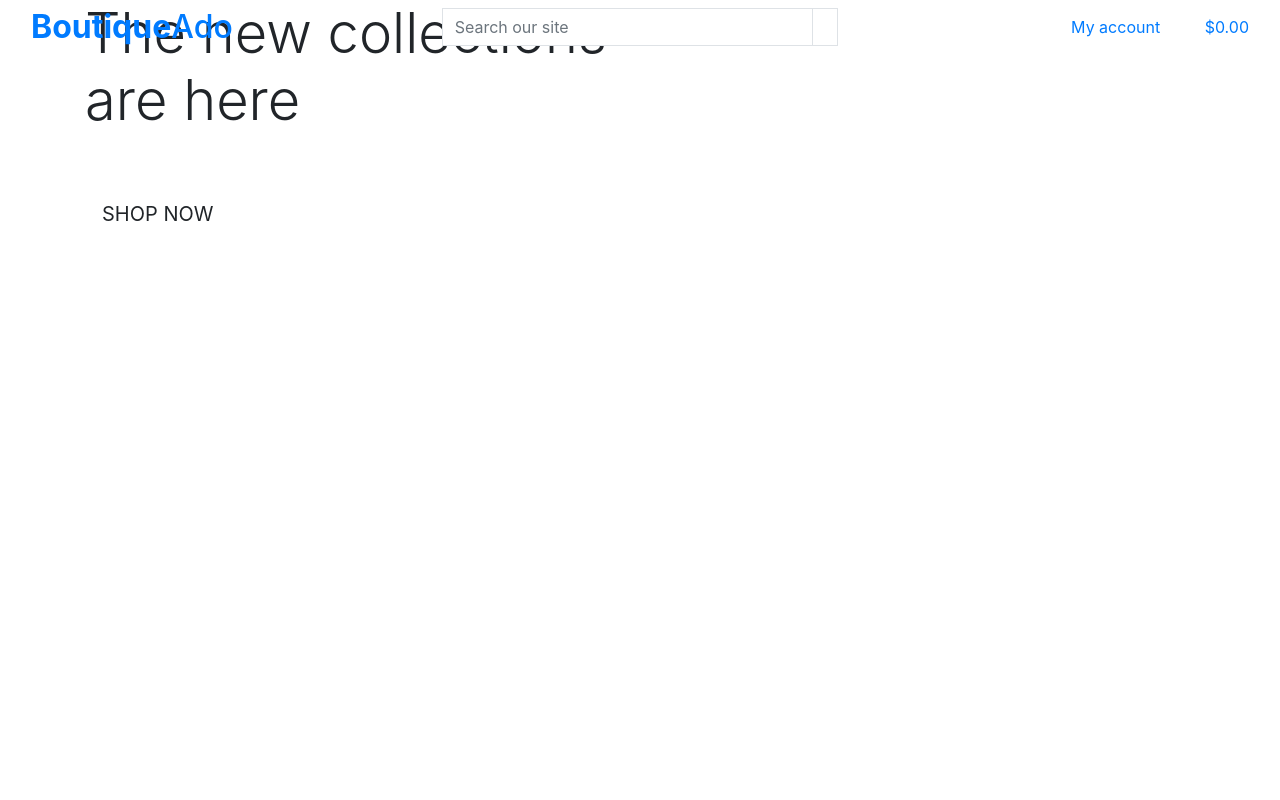
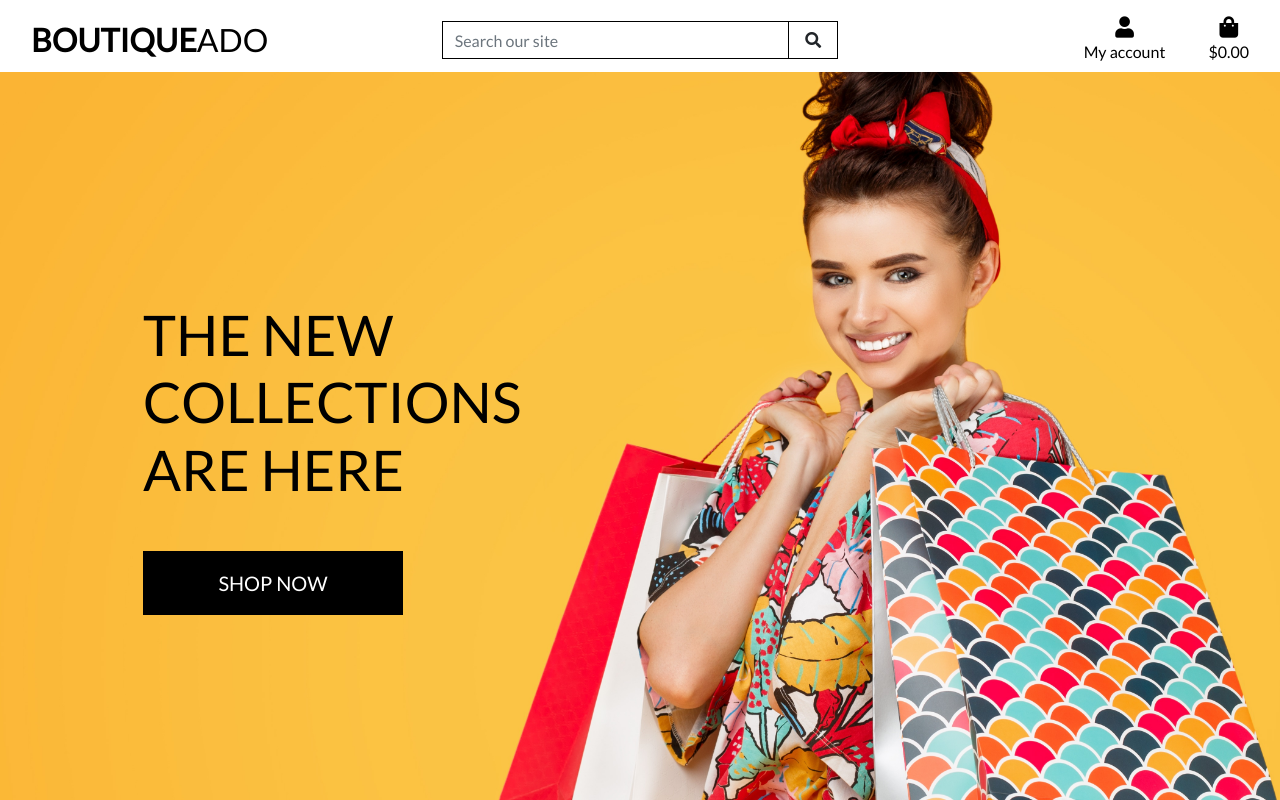
Before and after one commit to Daph1986/daphne_boutique_ado, a Django app: page / in a window 1280 px wide. Run offline with Django 3.2, Linux system fonts and the light colour scheme; some libraries are stand-ins or nearby versions.

Commit message:
Completed homepage header and css

```diff
--- a/daphne_boutique_ado/settings.py
+++ b/daphne_boutique_ado/settings.py
@@ -147,6 +147,10 @@ USE_TZ = True
 # https://docs.djangoproject.com/en/3.2/howto/static-files/
 
 STATIC_URL = '/static/'
+STATICFILES_DIRS = (os.path.join(BASE_DIR, 'static'),)
+
+MEDIA_URL = '/media/'
+MEDIA_ROOT = os.path.join(BASE_DIR, 'media')
 
 # Default primary key field type
 # https://docs.djangoproject.com/en/3.2/ref/settings/#default-auto-field
--- a/daphne_boutique_ado/urls.py
+++ b/daphne_boutique_ado/urls.py
@@ -16,9 +16,11 @@ Including another URLconf
 from django.contrib import admin
 from django.urls import path
 from django.urls.conf import include
+from django.conf import settings
+from django.conf.urls.static import static
 
 urlpatterns = [
     path('admin/', admin.site.urls),
     path('accounts/', include('allauth.urls')),
     path('', include('home.urls')),
-]
+] + static(settings.MEDIA_URL, document_root=settings.MEDIA_ROOT)
--- /dev/null
+++ b/static/css/base.css
@@ -0,0 +1,81 @@
+html {
+  height: 100%;
+}
+
+body {
+  background: url('/media/homepage_background_cropped.jpeg') no-repeat center center fixed;
+  background-size: cover;
+  height: calc(100vh - 164px);
+  color: #555;
+  font-family: 'Lato';
+}
+
+/* from Bulma */
+.icon {
+  align-items: center;
+  display: inline-flex;
+  justify-content: center;
+  height: 1.5rem;
+  width: 1.5rem;
+}
+
+.logo-font {
+  text-transform: uppercase;
+}
+
+.main-logo-link {
+  width: fit-content;
+}
+
+.shop-now-button {
+  background: black;
+  color: white;
+  min-width: 260px;
+}
+
+.btn-black {
+  background: black;
+  color: white;
+}
+
+.shop-now-button:hover,
+.shop-now-button:active,
+.shop-now-button:focus,
+.btn-black:hover,
+.btn-black:active,
+.btn-black:focus {
+  background: #222;
+  color: white;
+}
+
+.text-black {
+  color: #000 !important;
+}
+
+.border-black {
+  border: 1px solid black !important;
+}
+
+/* -------------------------------- Media Queries */
+
+/* Slightly larger container on xl screens */
+@media (min-width: 1200px) {
+.container {
+  max-width: 80%;
+}
+}
+
+/* fixed top navbar only on medium and up */
+@media (min-width: 992px) {
+  .fixed-top-desktop-only {
+      position: fixed;
+      top: 0;
+      right: 0;
+      left: 0;
+      z-index: 1030;
+  }
+
+  .header-container {
+      padding-top: 164px;
+  }
+}
--- a/templates/base.html
+++ b/templates/base.html
@@ -14,8 +14,12 @@
     {% endblock %}
 
     {% block corecss %}
-        <link rel="stylesheet" href="https://stackpath.bootstrapcdn.com/bootstrap/4.4.1/css/bootstrap.min.css" integrity="sha384-Vkoo8x4CGsO3+Hhxv8T/Q5PaXtkKtu6ug5TOeNV6gBiFeWPGFN9MuhOf23Q9Ifjh" crossorigin="anonymous">
+      <link rel="stylesheet" href="https://stackpath.bootstrapcdn.com/bootstrap/4.4.1/css/bootstrap.min.css" integrity="sha384-Vkoo8x4CGsO3+Hhxv8T/Q5PaXtkKtu6ug5TOeNV6gBiFeWPGFN9MuhOf23Q9Ifjh" crossorigin="anonymous">
+      <link rel="stylesheet" href="https://fonts.googleapis.com/css?family=Lato&display=swap">
+      <link rel="stylesheet" href="{% static 'css/base.css' %}">
+      <link rel="stylesheet" href="https://cdnjs.cloudflare.com/ajax/libs/font-awesome/5.15.3/css/all.min.css" integrity="sha512-iBBXm8fW90+nuLcSKlbmrPcLa0OT92xO1BIsZ+ywDWZCvqsWgccV3gFoRBv0z+8dLJgyAHIhR35VZc2oM/gI1w==" crossorigin="anonymous" referrerpolicy="no-referrer" />
     {% endblock %}
+
 
     {% block extra_css %}
     {% endblock %}
@@ -33,7 +37,7 @@
   </head>
   <body>
     <header class="container-fluid fixed-top">
-      <div class="row">
+      <div id="topnav" class="row bg-white pt-lg-2 d-none d-lg-flex">
         <div class="col-12 col-lg-4 my-auto py-1 py-lg-0 text center tex-lg-left">
           <a href="{% url 'home' %}" class="nav-link main-logo-link">
             <h2 class="logo-font text-black my-0"><strong>Boutique</strong>Ado</h2></a>
```
Also changed, not shown: media/homepage_background_cropped.jpeg (added).
